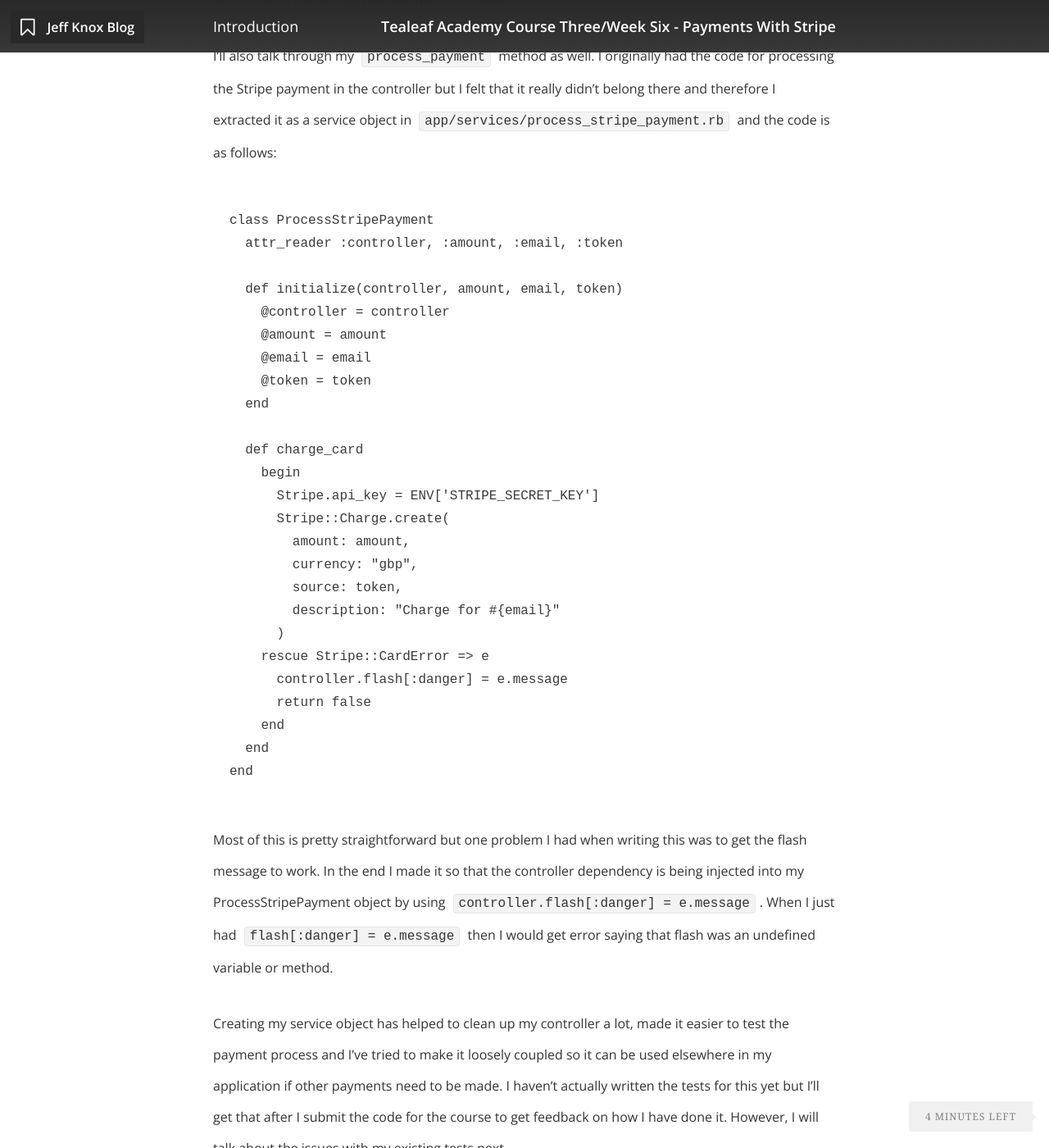
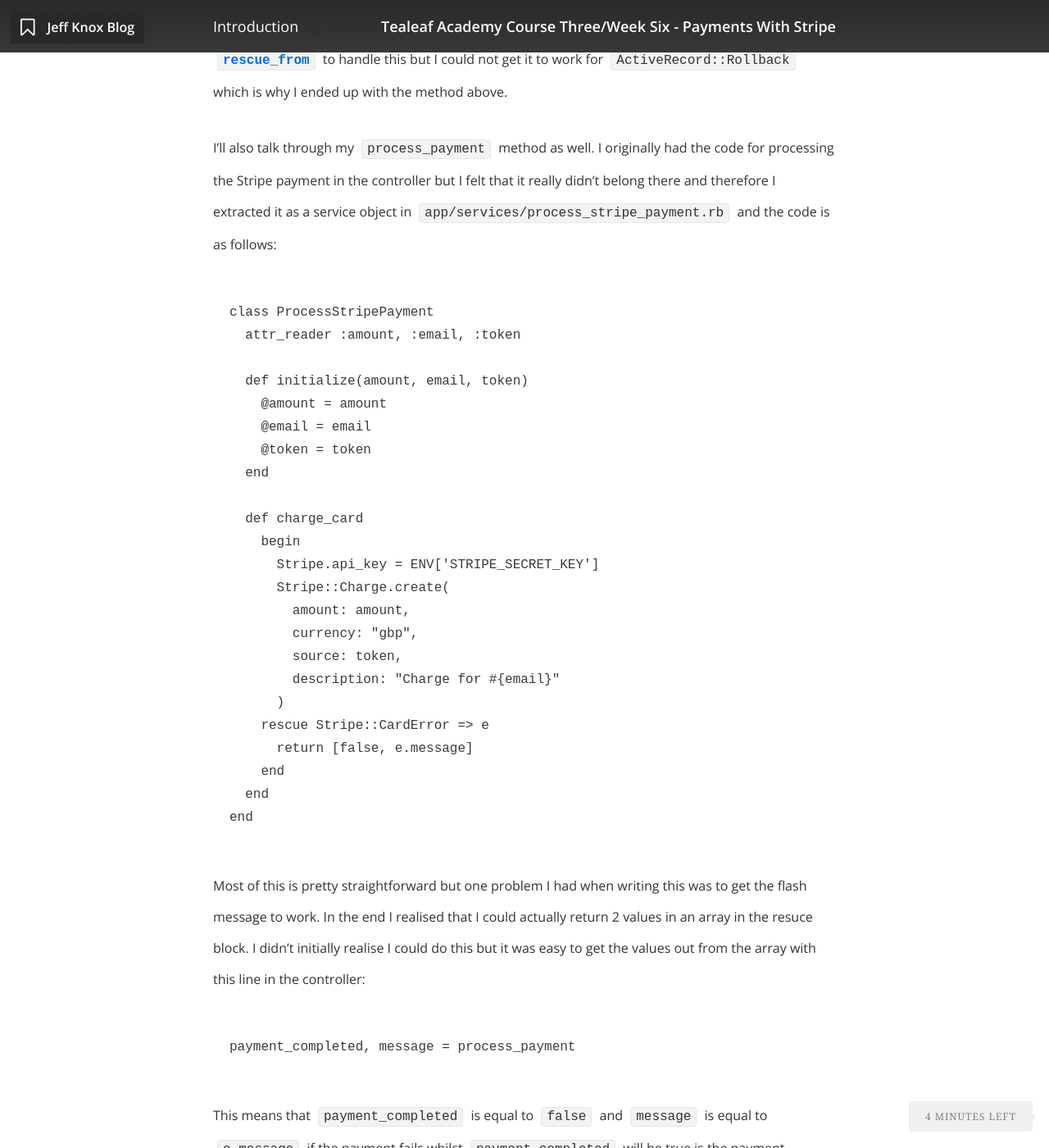
Before and after one commit to knoxjeffrey/knoxjeffrey.github.io, a Jekyll site: the page built from _posts/2015-03-23-course-three-week-six-payments-with-stripe.markdown, in a window 1280 px wide and 1400 px high, scrolled down 6825 px. Shown: the whole window at 82% size. Built offline with Jekyll 4.4.1, drawn with Linux system fonts in a browser that asks for light colours; nearby versions of some CDN libraries; some of the changed text lies outside the part shown.

Commit message:
edit to service object and users comntroller

````diff
--- a/_posts/2015-03-23-course-three-week-six-payments-with-stripe.markdown
+++ b/_posts/2015-03-23-course-three-week-six-payments-with-stripe.markdown
@@ -128,9 +128,13 @@
       ActiveRecord::Base.transaction do
         if @user.save
 
-          if process_payment
+          #take advantage of returning multiple values from process_payment
+          payment_completed, message = process_payment
+
+          if payment_completed
             redirect_to sign_in_path
           else
+            flash[:danger] = message
             rollback = true
             raise ActiveRecord::Rollback
           end
@@ -161,10 +165,9 @@
 I'll also talk through my ```process_payment``` method as well.  I originally had the code for processing the Stripe payment in the controller but I felt that it really didn't belong there and therefore I extracted it as a service object in ```app/services/process_stripe_payment.rb``` and the code is as follows:
 
     class ProcessStripePayment
-      attr_reader :controller, :amount, :email, :token
+      attr_reader :amount, :email, :token
 
-      def initialize(controller, amount, email, token)
-        @controller = controller
+      def initialize(amount, email, token)
         @amount = amount
         @email = email
         @token = token
@@ -180,13 +183,16 @@
             description: "Charge for #{email}"
           )
         rescue Stripe::CardError => e
-          controller.flash[:danger] = e.message
-          return false
+          return [false, e.message]
         end
       end
     end
 
-Most of this is pretty straightforward but one problem I had when writing this was to get the flash message to work.  In the end I made it so that the controller dependency is being injected into my ProcessStripePayment object by using ```controller.flash[:danger] = e.message```.  When I just had ```flash[:danger] = e.message``` then I would get error saying that flash was an undefined variable or method.
+Most of this is pretty straightforward but one problem I had when writing this was to get the flash message to work.  In the end I realised that I could actually return 2 values in an array in the resuce block.  I didn't initially realise I could do this but it was easy to get the values out from the array with this line in the controller:
+
+    payment_completed, message = process_payment
+
+This means that ```payment_completed``` is equal to ```false``` and ```message``` is equal to ```e.message``` if the payment fails whilst ```payment_completed``` will be true is the payment completes.  This made things a lot better because with my first effort to fix things I was passing in the controller as an argument in ```ProcessStripePayment.new()``` because I had to return the false value to make my creat action work in the controller.
 
 Creating my service object has helped to clean up my controller a lot, made it easier to test the payment process and I've tried to make it loosely coupled so it can be used elsewhere in my application if other payments need to be made.  I haven't actually written the tests for this yet but I'll get that after I submit the code for the course to get feedback on how I have done it.  However, I will talk about the issues with my existing tests next.
 
````
